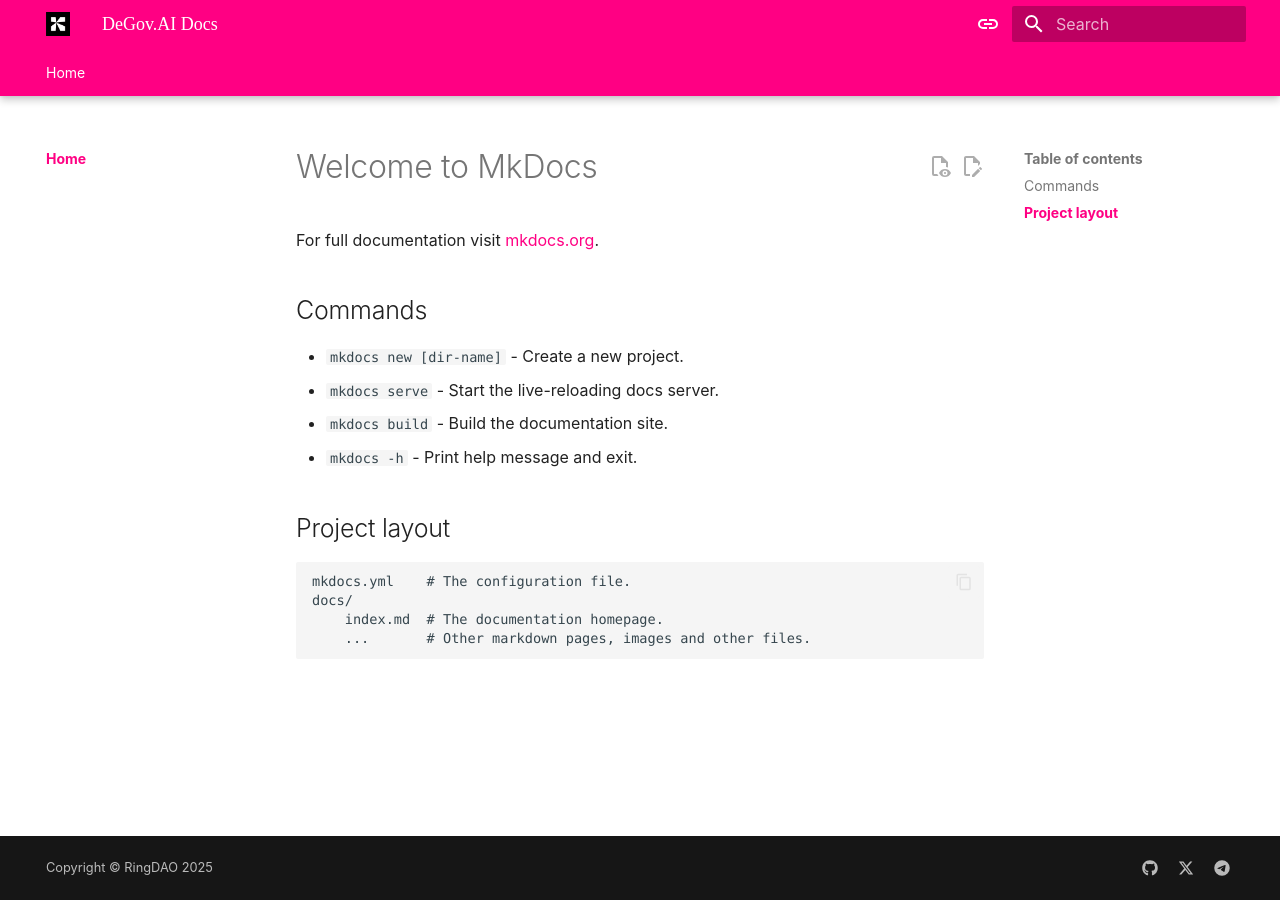
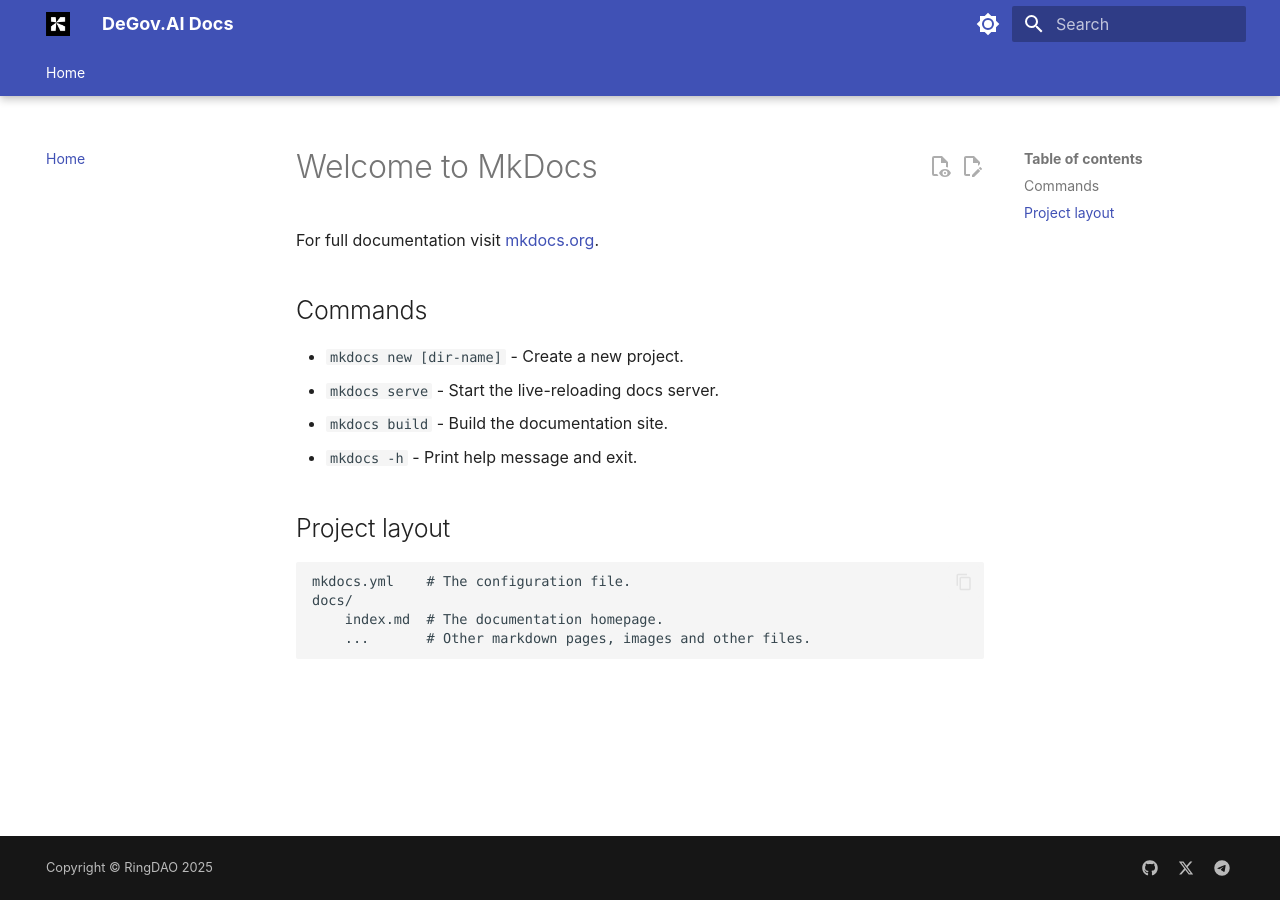
Before and after one commit to ringecosystem/degov-docs, an MkDocs documentation site: the page built from docs/index.md, in a window 1280 px wide. Built offline with MkDocs 1.6.1 and Material for MkDocs 9.7.7, drawn with Linux system fonts in a browser that asks for light colours; some web fonts are replaced.

Commit message:
Update styles

```diff
--- a/mkdocs.yml
+++ b/mkdocs.yml
@@ -30,22 +30,14 @@
     - toc.follow
   language: en
   palette:
-    - media: "(prefers-color-scheme)"
+    - scheme: default
       toggle:
-        icon: material/link
+        icon: material/brightness-7
+        name: Switch to dark mode
+    - scheme: slate
+      toggle:
+        icon: material/brightness-4
         name: Switch to light mode
-    - media: "(prefers-color-scheme: light)"
-      scheme: default
-      primary: custom
-      toggle:
-        icon: material/toggle-switch
-        name: Switch to dark mode
-    - media: "(prefers-color-scheme: dark)"
-      scheme: slate
-      primary: custom
-      toggle:
-        icon: material/toggle-switch-off
-        name: Switch to system preference
 
 extra:
   generator: false
@@ -87,7 +79,7 @@
       make our documentation better.
 
 extra_css:
-  - resource/stylesheets/extra.css
+  # - resource/stylesheets/extra.css
 
 plugins:
   - search
--- a/requirements.txt
+++ b/requirements.txt
@@ -1,4 +1,4 @@
 mkdocs-git-revision-date-localized-plugin==1.2.7
 mkdocs-git-authors-plugin==0.9.0
 mkdocs-redirects==1.2.0
-mkdocs-meta-descriptions-plugin==3.0.0
+mkdocs-meta-descriptions-plugin==4.1.0
```
Also changed, not shown: README.md (+1 -9 lines).
